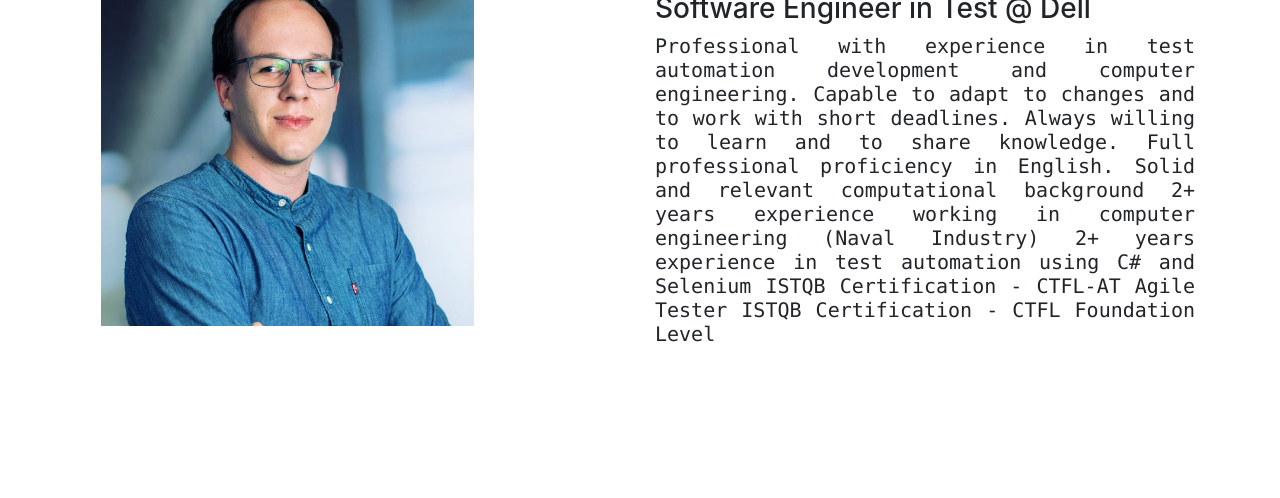
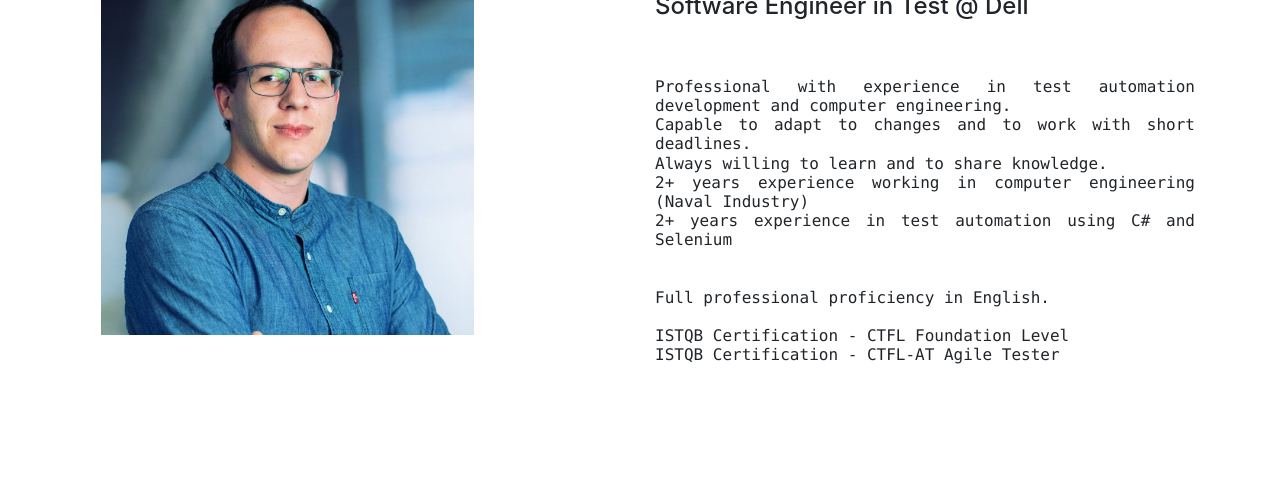
Before and after one commit to EngSimoes/engsimoes.github.io, a plain HTML site: page index.html in a window 1280 px wide. Shown: the part 144-642 px from the top of the page. Drawn offline with nearby package versions, Linux system fonts and the light colour scheme.

Commit message:
fix text format

```diff
--- a/index.html
+++ b/index.html
@@ -22,23 +22,23 @@
         </div>
         <div class="col-sm">
           <p class="h1 text-justify">Matheus Simões Santos</p>
-          <p class="h3 text-justify">Software Engineer in Test @ Dell</p>
-          <p class="h5 text-justify text-monospace">
-            Professional with experience in test automation development and computer engineering. Capable to adapt to changes and to work with short deadlines. Always willing to learn and to share knowledge.
+          <p class="h4 text-justify">Software Engineer in Test @ Dell</p><br><br>
+          <p class="h6 text-justify text-monospace">
+            Professional with experience in test automation development and computer engineering. <br>
+            Capable to adapt to changes and to work with short deadlines.<br>
+             Always willing to learn and to share knowledge. <br>
+            2+ years experience working in computer engineering (Naval Industry) <br>
+            2+ years experience in test automation using C# and Selenium <br>
+            <br><br>Full professional proficiency in English. <br> <br>
 
-            Full professional proficiency in English.
-
-            Solid and relevant computational background
-            2+ years experience working in computer engineering (Naval Industry)
-            2+ years experience in test automation using C# and Selenium
-            ISTQB Certification - CTFL-AT Agile Tester
-            ISTQB Certification - CTFL Foundation Level
+            ISTQB Certification - CTFL Foundation Level <br>
+            ISTQB Certification - CTFL-AT Agile Tester  <br>
           </p>
         </div>
       </div>
       <div class="container">
         <div class="row bottom-buffer">
-          <div class="col-6">
+          <div class="col-3">
             <a href="https://www.linkedin.com/in/simoesmatheus/">
               <img src="linkedin.svg" />
             </a>
```
